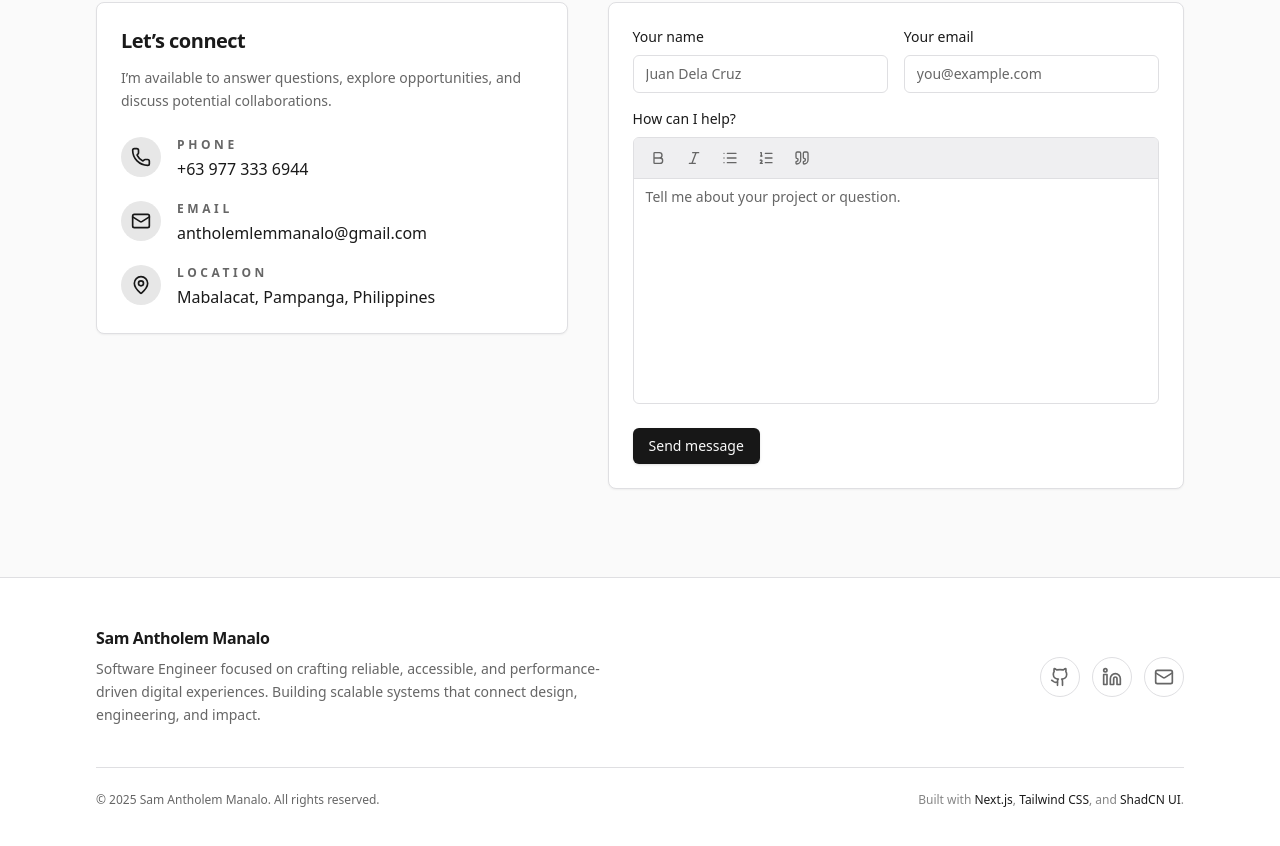
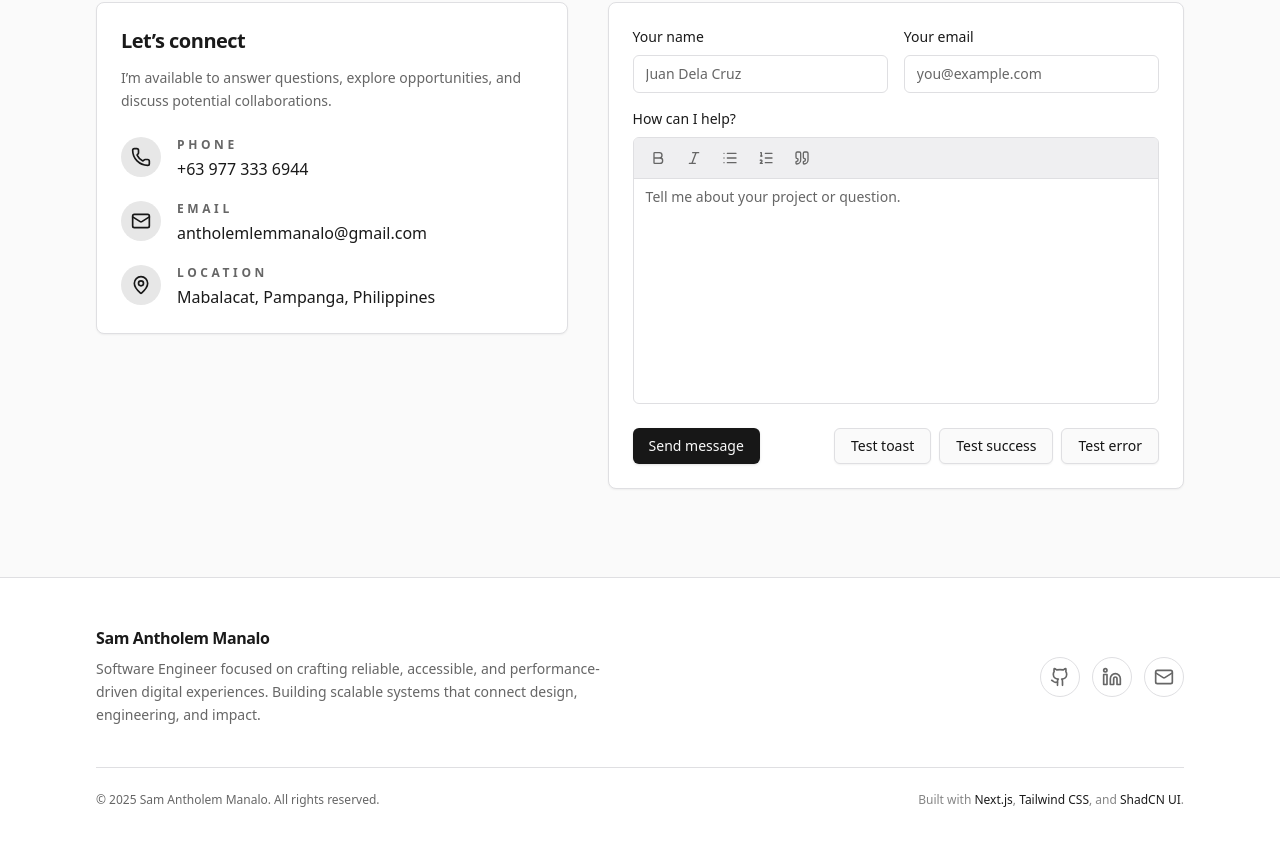
Before and after one commit to Antholem/web-portfolio, a Next.js app: page / in a window 1280 px wide. Shown: the part 4627-5473 px from the top of the page. Built offline with nearby package versions, Linux system fonts and the light colour scheme; no server answers.

Commit message:
Add Sonner test buttons for contact form

```diff
--- a/src/components/contact-form.tsx
+++ b/src/components/contact-form.tsx
@@ -270,6 +270,33 @@ export default function ContactForm() {
     );
   });
 
+  const testToastButtons = [
+    {
+      key: 'default',
+      label: 'Test toast',
+      onClick: () =>
+        toast('Here\'s how a toast appears.', {
+          description: 'Use this button to preview the default style.',
+        }),
+    },
+    {
+      key: 'success',
+      label: 'Test success',
+      onClick: () =>
+        toast.success('Success! Everything worked as expected.', {
+          description: 'This matches the message shown after a submission succeeds.',
+        }),
+    },
+    {
+      key: 'error',
+      label: 'Test error',
+      onClick: () =>
+        toast.error('Something went wrong.', {
+          description: 'This mirrors the error toast displayed when sending fails.',
+        }),
+    },
+  ];
+
   return (
     <Card className="mx-auto max-w-3xl">
       <form onSubmit={handleSubmit} className="flex flex-col">
@@ -334,10 +361,23 @@ export default function ContactForm() {
             </div>
           </div>
         </CardContent>
-        <CardFooter className="flex-col items-stretch gap-2 px-6 md:flex-row md:items-center md:justify-between">
+        <CardFooter className="flex-col items-stretch gap-3 px-6 md:flex-row md:items-center md:justify-between">
           <Button type="submit" disabled={isSubmitting || !editor} className="w-full justify-center md:w-auto">
             {isSubmitting ? 'Sending…' : 'Send message'}
           </Button>
+          <div className="flex w-full flex-wrap justify-start gap-2 md:w-auto md:justify-end">
+            {testToastButtons.map(({ key, label, onClick }) => (
+              <Button
+                key={key}
+                type="button"
+                variant="outline"
+                onClick={onClick}
+                className="w-full justify-center md:w-auto"
+              >
+                {label}
+              </Button>
+            ))}
+          </div>
         </CardFooter>
       </form>
     </Card>
--- a/src/components/ui/sonner.tsx
+++ b/src/components/ui/sonner.tsx
@@ -11,7 +11,6 @@ export function Toaster({ ...props }: ToasterProps) {
       theme="system"
       position="bottom-left"
       richColors
-      closeButton
       className="toaster group"
       toastOptions={{
         className: 'group toast',
```
